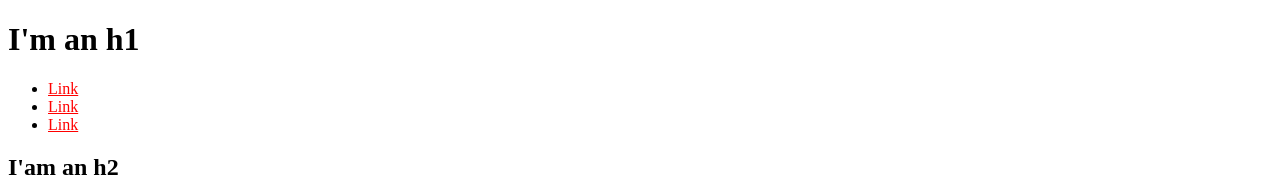
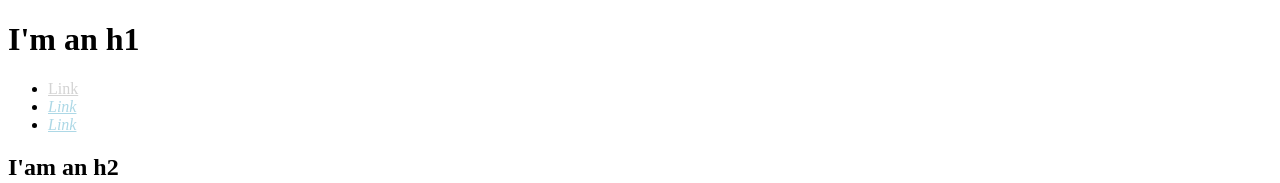
Before and after one commit to yap19jr/learning-css, a plain HTML site: page index.html in a window 1280 px wide. Shown: the top 183 px of the page. Drawn offline with Linux system fonts and the light colour scheme.

Commit message:
added italic style

```diff
--- a/index.html
+++ b/index.html
@@ -15,14 +15,24 @@
     li a{
       color: red;
     }
+    #special-link {
+      color:lightgray
+    }
+    .regular-link{
+      color: lightblue;
+    }
+    .italics {
+      font-style: italic;
+    }
+
     </style>
   </head>
   <body>
     <h1>I'm an h1</h1>
     <ul>
-      <li><a href="https://example.com">Link</a></li>
-      <li><a href="https://example.com">Link</a></li>
-      <li><a href="https://example.com">Link</a></li>
+      <li><a href="https://example.com" id="special-link">Link</a></li>
+      <li><a href="https://example.com" class="regular-link italics">Link</a></li>
+      <li><a href="https://example.com" class="regular-link italics">Link</a></li>
     </ul>
     <h2>I'am an h2</h2>
     <div>
```
